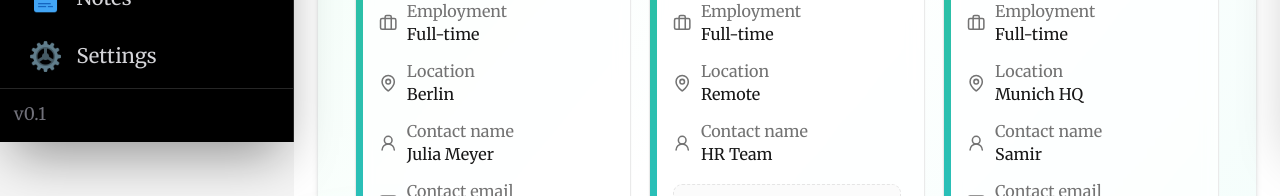
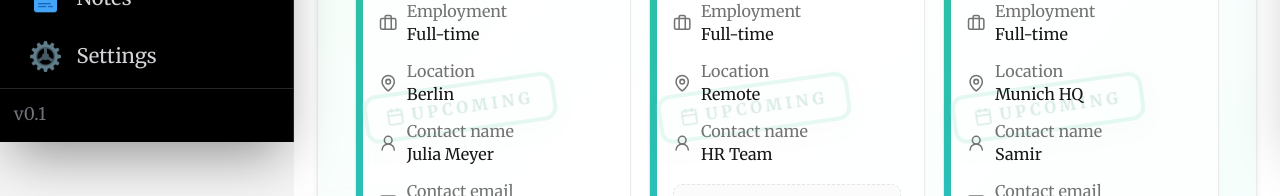
Before and after one commit to ThaerA7/applications_tracker, a Next.js app: page /interviews in a window 1280 px wide. Shown: the part 658-854 px from the top of the page. Built offline with nearby package versions, Linux system fonts and the light colour scheme; no server answers.

Commit message:
card stamps

```diff
--- a/app/interviews/InterviewCard.tsx
+++ b/app/interviews/InterviewCard.tsx
@@ -43,6 +43,31 @@ type InterviewCardProps = {
   onStageChange: (stage: InterviewStage) => void;
 };
 
+const STAGE_STAMP_META: Record<
+  InterviewStage,
+  {
+    label: string;
+    Icon: ComponentType<any>;
+    colorClasses: string;
+  }
+> = {
+  upcoming: {
+    label: "Upcoming",
+    Icon: Calendar,
+    colorClasses: "border-emerald-500/70 text-emerald-700 bg-emerald-50/70",
+  },
+  past: {
+    label: "Passed date",
+    Icon: History,
+    colorClasses: "border-amber-500/70 text-amber-700 bg-amber-50/70",
+  },
+  done: {
+    label: "Done • waiting",
+    Icon: CheckCircle2,
+    colorClasses: "border-sky-500/70 text-sky-700 bg-sky-50/70",
+  },
+};
+
 export default function InterviewCard({
   item,
   typeIcon: TypeIcon,
@@ -57,6 +82,7 @@ export default function InterviewCard({
   onStageChange,
 }: InterviewCardProps) {
   const stage = item.stage;
+  const stampMeta = STAGE_STAMP_META[stage];
 
   return (
     <article
@@ -68,11 +94,35 @@ export default function InterviewCard({
         "before:absolute before:inset-y-0 before:left-0 before:w-1.5 before:rounded-l-xl",
         "before:bg-gradient-to-b before:from-emerald-500 before:via-teal-500 before:to-cyan-500",
         "before:opacity-90",
-        "flex h-full flex-col", // make card stretch + allow footer to stick to bottom
+        "flex h-full flex-col",
       ].join(" ")}
     >
+      {/* Bigger status stamp overlay – centered on right side, slightly inwards (does NOT affect layout) */}
+      {stampMeta && (
+        <div
+          className="pointer-events-none absolute right-12 top-1/2 -translate-y-1/2 -translate-x-4 rotate-[-8deg] z-0"
+          aria-hidden="true"
+        >
+          <div
+            className={[
+              "select-none rounded-xl border-[4px] px-4 py-2",
+              "text-[11px] sm:text-sm font-semibold uppercase tracking-[0.24em]",
+              "shadow-[0_0_0_1px_rgba(255,255,255,0.6),_0_8px_20px_rgba(0,0,0,0.06)]",
+              "backdrop-blur-sm",
+              "opacity-15 mix-blend-multiply",
+              stampMeta.colorClasses,
+            ].join(" ")}
+          >
+            <span className="flex items-center gap-1.5">
+              <stampMeta.Icon className="h-4 w-4" aria-hidden="true" />
+              <span>{stampMeta.label}</span>
+            </span>
+          </div>
+        </div>
+      )}
+
       {/* Inner padding container for main content */}
-      <div className="relative flex-1 px-5 pt-3 pb-6">
+      <div className="relative z-10 flex-1 px-5 pt-3 pb-6">
         {/* Header with square logo + company/role + actions */}
         <div className="relative flex items-start gap-3 pr-16 sm:pr-20">
           {item.logoUrl ? (
@@ -144,7 +194,6 @@ export default function InterviewCard({
             </div>
           </div>
         </div>
-
 
         {/* Divider */}
         <div
@@ -313,7 +362,7 @@ export default function InterviewCard({
               href={item.url}
               target="_blank"
               rel="noreferrer"
-              className="inline-flex items.center gap-1 text-sm font-medium text-neutral-900 hover:underline decoration-neutral-300 underline-offset-2 hover:decoration-neutral-700"
+              className="inline-flex items-center gap-1 text-sm font-medium text-neutral-900 hover:underline decoration-neutral-300 underline-offset-2 hover:decoration-neutral-700"
             >
               <LinkIcon className="h-4 w-4" aria-hidden="true" />
               Job posting
@@ -326,7 +375,7 @@ export default function InterviewCard({
       <div
         className={[
           "mt-auto border-t border-neutral-200 bg-neutral-50/95 px-5 py-2.5",
-          "-mb-px rounded-b-xl", // hug bottom radius of the card
+          "-mb-px rounded-b-xl",
         ].join(" ")}
       >
         <div className="flex items-center justify-between gap-2">
--- a/app/rejected/RejectedCard.tsx
+++ b/app/rejected/RejectedCard.tsx
@@ -1,3 +1,4 @@
+// app/rejected/RejectedCard.tsx
 "use client";
 
 import type { ComponentType } from "react";
@@ -14,6 +15,7 @@ import {
   Pencil,
   FileText,
   Link as LinkIcon,
+  XCircle,
 } from "lucide-react";
 
 type InterviewType = "phone" | "video" | "in-person";
@@ -84,8 +86,31 @@ export default function RejectedCard({
         "flex h-full flex-col",
       ].join(" ")}
     >
+      {/* Big rejected stamp overlay – centered, does NOT affect layout */}
+      <div
+        className="pointer-events-none absolute inset-0 flex items-center justify-center z-0"
+        aria-hidden="true"
+      >
+        <div
+          className={[
+            "select-none rounded-2xl border-[5px] px-6 py-3",
+            "text-lg sm:text-xl font-extrabold uppercase tracking-[0.35em]",
+            "shadow-[0_0_0_1px_rgba(255,255,255,0.7),_0_10px_26px_rgba(0,0,0,0.08)]",
+            "backdrop-blur-sm",
+            "opacity-10 mix-blend-multiply",
+            "border-rose-500/80 text-rose-700 bg-rose-50/70",
+            "rotate-[-8deg]",
+          ].join(" ")}
+        >
+          <span className="flex items-center gap-2">
+            <XCircle className="h-5 w-5" aria-hidden="true" />
+            <span>Rejected</span>
+          </span>
+        </div>
+      </div>
+
       {/* Inner padding container for main content (matches ApplicationCard spacing) */}
-      <div className="relative flex-1 px-5 pt-3 pb-6">
+      <div className="relative z-10 flex-1 px-5 pt-3 pb-6">
         {/* Header with square logo + company/role + actions (same layout as ApplicationCard) */}
         <div className="relative flex items-start gap-3 pr-16 sm:pr-20">
           {/* Logo */}
--- a/app/withdrawn/page.tsx
+++ b/app/withdrawn/page.tsx
@@ -205,6 +205,9 @@ export default function WithdrawnPage() {
       // used by dialog to prefill existing withdrawn data
       withdrawnDate: item.withdrawnDate,
       reason: item.withdrawnReason,
+      // prefill stage info
+      interviewDate: item.interviewDate,
+      interviewType: item.interviewType,
     };
 
     setEditingWithdrawn(item);
@@ -237,6 +240,8 @@ export default function WithdrawnPage() {
         url: details.url ?? editingWithdrawn.url,
         logoUrl: details.logoUrl ?? editingWithdrawn.logoUrl,
         notes: details.notes ?? editingWithdrawn.notes,
+        interviewType:
+          details.interviewType ?? editingWithdrawn.interviewType,
       };
 
       setWithdrawn((prev) => {
@@ -291,7 +296,8 @@ export default function WithdrawnPage() {
         url: details.url,
         logoUrl: details.logoUrl,
         notes: details.notes,
-        // interviewDate / interviewType left empty here (withdrawn before interview)
+        interviewType: details.interviewType,
+        // interviewDate left empty here (withdrawn before interview, unless you add it later)
       };
 
       setWithdrawn((prev) => {
@@ -374,7 +380,7 @@ export default function WithdrawnPage() {
               <button
                 type="button"
                 onClick={handleCancelDelete}
-                className="inline-flex items-center justify-center rounded-lg border border-neutral-200 bg-white px-3 py-1.5 text-xs font-medium text-neutral-700 shadow-sm hover:bg-neutral-50 focus:outline-none focus-visible:ring-2 focus-visible:ring-offset-2 focus-visible:ring-neutral-300"
+                className="inline-flex items-center justify-center rounded-lg border border-neutral-200 bg:white px-3 py-1.5 text-xs font-medium text-neutral-700 shadow-sm hover:bg-neutral-50 focus:outline-none focus-visible:ring-2 focus-visible:ring-offset-2 focus-visible:ring-neutral-300"
               >
                 Cancel
               </button>
@@ -498,7 +504,7 @@ export default function WithdrawnPage() {
         </div>
 
         {/* Grid */}
-        <div className="mt-6 grid gap-4 sm:grid-cols-2 lg:grid-cols-4">
+        <div className="mt-6 grid gap-4 sm:grid-cols-2 lg:grid-cols-3">
           {filtered.map((item) => (
             <WithdrawnCard
               key={item.id}
--- a/components/dialogs/MoveToWithdrawnDialog.tsx
+++ b/components/dialogs/MoveToWithdrawnDialog.tsx
@@ -14,6 +14,7 @@ import {
   Building2,
   FileText,
 } from "lucide-react";
+import type { InterviewType } from "@/components/dialogs/ScheduleInterviewDialog";
 
 export type WithdrawnReason =
   | "accepted-other-offer"
@@ -40,6 +41,8 @@ export type WithdrawnDetails = {
   notes?: string;
   /** Free-text detail when 'other' is selected as the reason */
   otherReasonText?: string;
+  /** Interview type at the stage you withdrew (if applicable) */
+  interviewType?: InterviewType;
 };
 
 type MoveToWithdrawnDialogProps = {
@@ -64,6 +67,10 @@ type MoveToWithdrawnDialogProps = {
     withdrawnDate?: string;
     reason?: WithdrawnReason;
     otherReasonText?: string;
+
+    // optional interview info / stage
+    interviewDate?: string;
+    interviewType?: InterviewType;
   } | null;
   /**
    * Called when the user submits the withdrawn form.
@@ -93,6 +100,7 @@ type FormState = {
   url: string;
   notes: string;
   otherReasonText: string;
+  stage: "before-interview" | "phone" | "video" | "in-person";
 };
 
 const REASON_OPTIONS: {
@@ -161,6 +169,13 @@ function makeInitialForm(
 ): FormState {
   const today = todayISO();
 
+  const stage: FormState["stage"] =
+    app?.interviewType === "phone" ||
+    app?.interviewType === "video" ||
+    app?.interviewType === "in-person"
+      ? app.interviewType
+      : "before-interview";
+
   return {
     company: app?.company ?? "",
     role: app?.role ?? "",
@@ -175,6 +190,7 @@ function makeInitialForm(
     url: app?.offerUrl ?? "",
     notes: app?.notes ?? "",
     otherReasonText: app?.otherReasonText ?? "",
+    stage,
   };
 }
 
@@ -249,6 +265,15 @@ export default function MoveToWithdrawnDialog({
     const notes = form.notes.trim();
     const otherReasonText = form.otherReasonText.trim();
 
+    let interviewType: InterviewType | undefined;
+    if (
+      form.stage === "phone" ||
+      form.stage === "video" ||
+      form.stage === "in-person"
+    ) {
+      interviewType = form.stage;
+    }
+
     const details: WithdrawnDetails = {
       company,
       role,
@@ -268,6 +293,7 @@ export default function MoveToWithdrawnDialog({
     if (form.reason === "other" && otherReasonText) {
       details.otherReasonText = otherReasonText;
     }
+    if (interviewType) details.interviewType = interviewType;
 
     onWithdrawnCreated?.(details);
     onClose();
@@ -529,6 +555,33 @@ export default function MoveToWithdrawnDialog({
               </p>
             </label>
 
+            <label className="space-y-1 text-sm">
+              <span className="font-medium text-neutral-800">
+                Stage when you withdrew
+              </span>
+              <div className="relative">
+                <select
+                  value={form.stage}
+                  onChange={handleChange("stage")}
+                  className="h-9 w-full rounded-lg border border-neutral-200 bg-white/80 px-3 text-sm text-neutral-900 shadow-sm focus:outline-none focus:ring-2 focus:ring-amber-300 focus:border-amber-300"
+                >
+                  <option value="before-interview">Before interview</option>
+                  <option value="phone">
+                    During interview – phone screening
+                  </option>
+                  <option value="video">
+                    During interview – video call
+                  </option>
+                  <option value="in-person">
+                    During interview – in person
+                  </option>
+                </select>
+              </div>
+              <p className="mt-1 text-[11px] text-neutral-500">
+                This controls how the stage is shown on the withdrawn card.
+              </p>
+            </label>
+
             {form.reason === "other" && (
               <label className="space-y-1 text-sm">
                 <span className="font-medium text-neutral-800">
@@ -662,7 +715,7 @@ export default function MoveToWithdrawnDialog({
             <button
               type="button"
               onClick={onClose}
-              className="inline-flex items-center justify-center rounded-lg border border-neutral-200 bg-white/80 px-4 py-2 text-sm font-medium text-neutral-700 shadow-sm hover:bg-white focus:outline-none focus-visible:ring-2 focus-visible:ring-offset-2 focus-visible:ring-amber-300"
+              className="inline-flex items-center justify-center rounded-lg border border-neutral-200 bg-white/80 px-4 py-2 text-sm font-medium text-neutral-700 shadow-sm hover:bg:white focus:outline-none focus-visible:ring-2 focus-visible:ring-offset-2 focus-visible:ring-amber-300"
             >
               Cancel
             </button>
```
Also changed, not shown: app/applied/ApplicationCard.tsx (+27 -7 lines), app/withdrawn/WithdrawnCard.tsx (+25 -2 lines).
